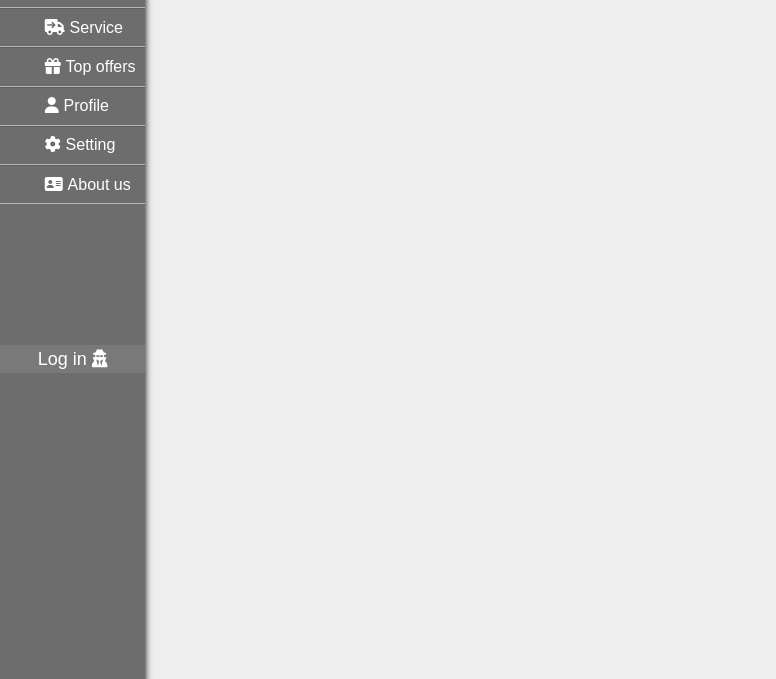
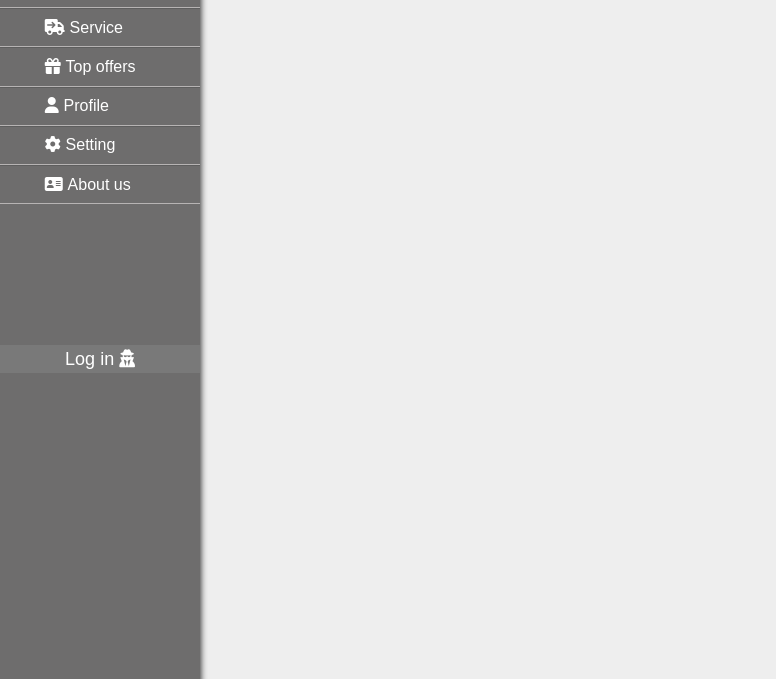
Before and after one commit to Luckyhudda/sidebarNavigation, a plain HTML site: page index.html in a window 1280 px wide. Shown: the part 64-743 px from the top of the page, without its empty margins (0-776 px from the left). Drawn offline with Linux system fonts and the light colour scheme.

Commit message:
Update style.css

```diff
--- a/style.css
+++ b/style.css
@@ -10,15 +10,15 @@ body {
   background: #eee;
 }
 .sideBarBox {
-  width: -210px;
+  width: 200px;
   height: 100vh;
   box-shadow: 0 0 7px;
   overflow: hidden;
   background: #6e6d6d;
   position: absolute;
   transition: all .3s ease;
+  left: 200;
   top: 0;
-  left: 0;
 }
 .box{
     text-align: center;
```
